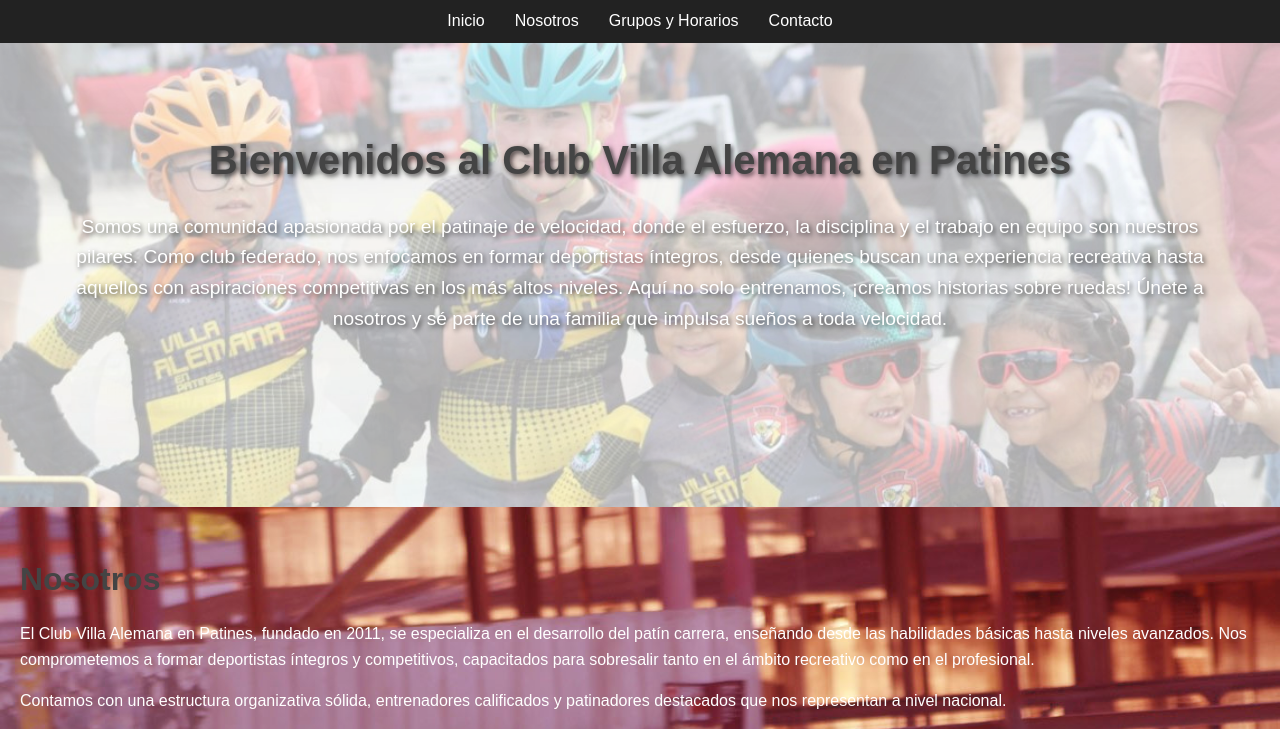
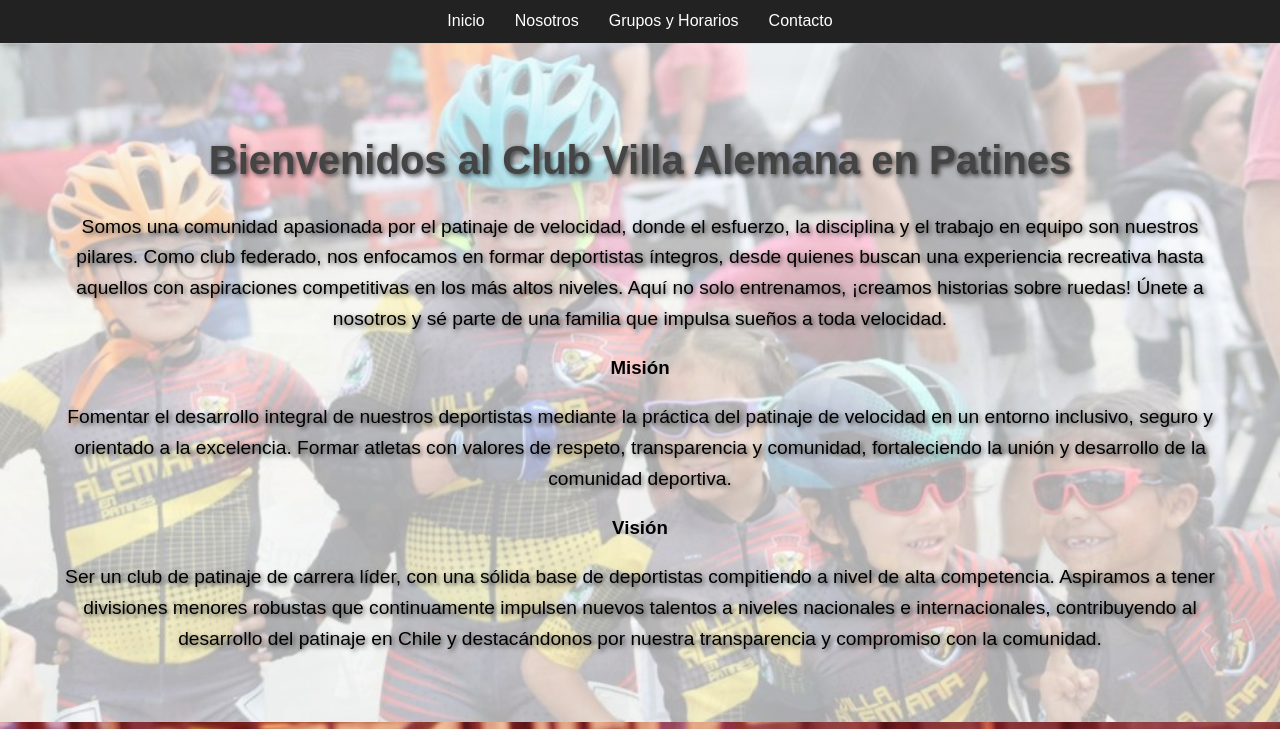
Before and after one commit to vaep2025/vaep, a plain HTML site: page index.html in a window 1280 px wide. Shown: the part 192-921 px from the top of the page. Drawn offline with Linux system fonts and the light colour scheme.

Commit message:
Update index.html

```diff
--- a/index.html
+++ b/index.html
@@ -163,12 +163,18 @@
         <div class="slide" style="background-image: url('img/Imagen24.jpg');"></div>
     </div>
 
-    <!-- Contenido de la sección -->
-    <div class="content" style="position: relative; z-index: 1; text-align: center; padding: 20px;">
-        <h2>Bienvenidos al Club Villa Alemana en Patines</h2>
-        <p>Somos una comunidad apasionada por el patinaje de velocidad, donde el esfuerzo, la disciplina y el trabajo en equipo son nuestros pilares. Como club federado, nos enfocamos en formar deportistas íntegros, desde quienes buscan una experiencia recreativa hasta aquellos con aspiraciones competitivas en los más altos niveles.
+<!-- Contenido de la sección -->
+<div class="content" style="position: relative; z-index: 1; text-align: center; padding: 20px; color: black;">
+    <h2>Bienvenidos al Club Villa Alemana en Patines</h2>
+    <p>Somos una comunidad apasionada por el patinaje de velocidad, donde el esfuerzo, la disciplina y el trabajo en equipo son nuestros pilares. Como club federado, nos enfocamos en formar deportistas íntegros, desde quienes buscan una experiencia recreativa hasta aquellos con aspiraciones competitivas en los más altos niveles.
 Aquí no solo entrenamos, ¡creamos historias sobre ruedas! Únete a nosotros y sé parte de una familia que impulsa sueños a toda velocidad.</p>
-    </div>
+
+    <h3>Misión</h3>
+    <p>Fomentar el desarrollo integral de nuestros deportistas mediante la práctica del patinaje de velocidad en un entorno inclusivo, seguro y orientado a la excelencia. Formar atletas con valores de respeto, transparencia y comunidad, fortaleciendo la unión y desarrollo de la comunidad deportiva.</p>
+
+    <h3>Visión</h3>
+    <p>Ser un club de patinaje de carrera líder, con una sólida base de deportistas compitiendo a nivel de alta competencia. Aspiramos a tener divisiones menores robustas que continuamente impulsen nuevos talentos a niveles nacionales e internacionales, contribuyendo al desarrollo del patinaje en Chile y destacándonos por nuestra transparencia y compromiso con la comunidad.</p>
+</div>
 </section>
 
 <style>
```
